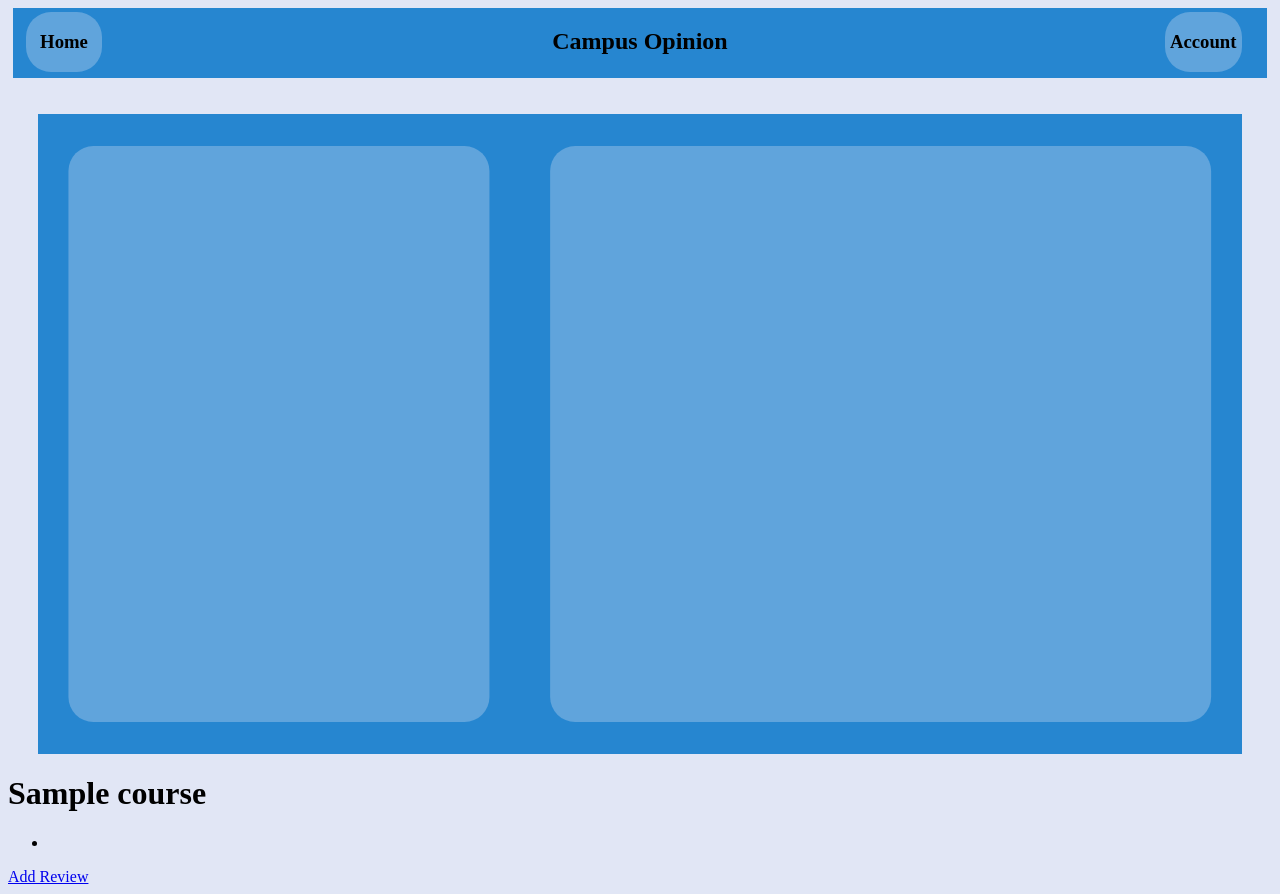
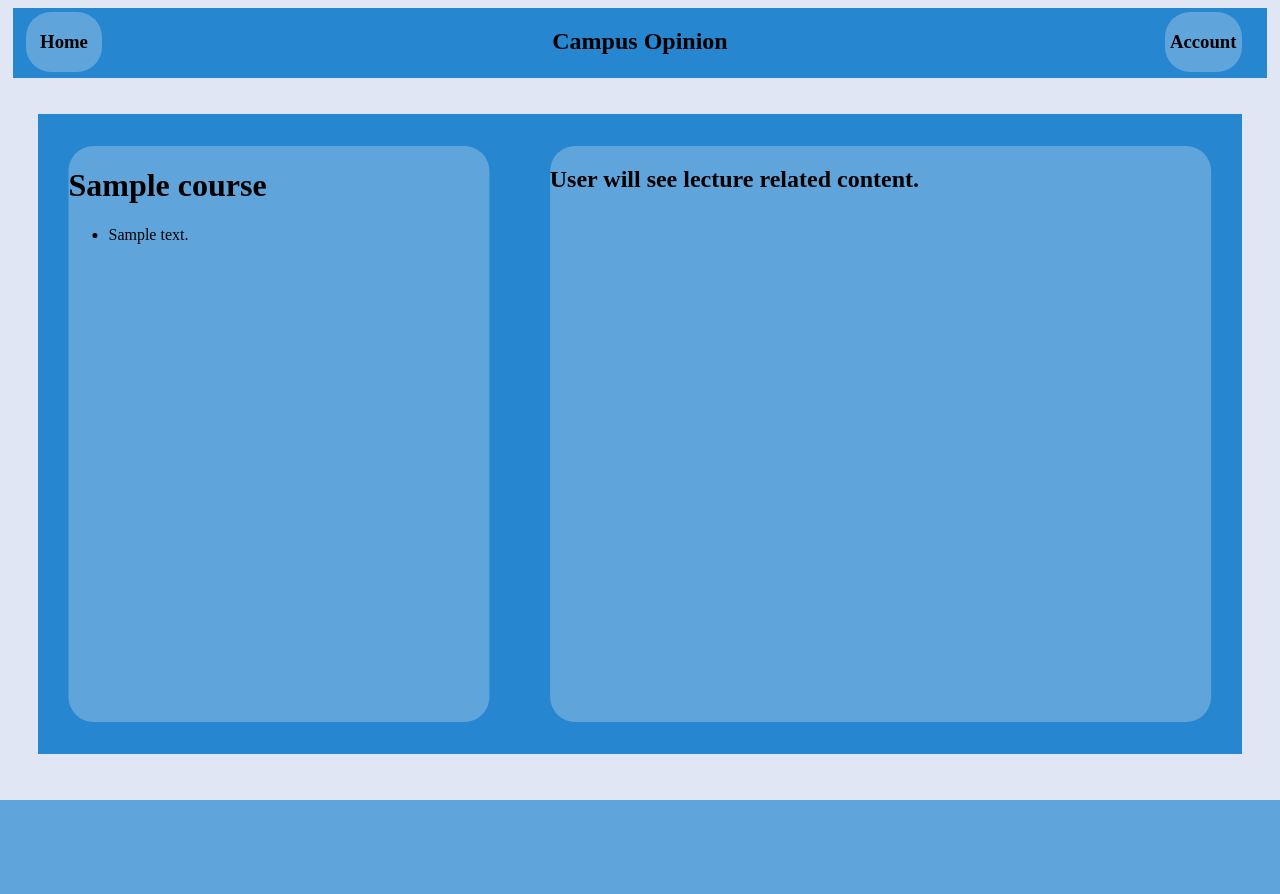
Before and after one commit to mrktrnbll/course-feedback-website-WAD2, a Django app: a page that uses templates/course_feedback/course.html in a window 1280 px wide. After the commit the page ends 800 px from the top, so only its background shows below. Run offline with Django 3.2, Linux system fonts and the light colour scheme; a user stored in the database is signed in; tables that the repository leaves empty hold one stand-in row (values such as "Sample post").

Commit message:
Tidied up html + working on course form

```diff
--- a/course_feedback/views.py
+++ b/course_feedback/views.py
@@ -35,6 +35,19 @@
     except Course.DoesNotExist:
         context_dict['reviews'] = None
         context_dict['course'] = None
+
+
+    form = AddCourse()
+    if request.method == 'POST':
+        form = AddCourse(request.POST)
+
+        if form.is_valid():
+            form.save(commit=True)
+            return redirect('/course_feedback/')
+        else:
+            print(form.errors)
+
+    context_dict['form'] = form
 
     return render(request, 'course_feedback/course.html', context = context_dict)
 
--- a/templates/course_feedback/course.html
+++ b/templates/course_feedback/course.html
@@ -9,22 +9,41 @@
     {% endif %}
 {% endblock %}
 
-{% block body_block %}
+{% block home_box_left_block %}
     {% if course %}
         <h1>{{ course.name }}</h1>
         {% if reviews %}
         <ul>
             {% for review in reviews %}
-        <li><a href="{{ review.url }}">{{ review.title }}</a></li>
+            <li>{{ review.content }}</li>
             {% endfor %}
         </ul>
         {% else %}
         <strong>No reviews currently in course.</strong>
         {% endif %}
-    {% if user.is_authenticated %}
-        <a href="{% url 'rango:add_review' course.slug %}">Add Review</a><br />
-    {% endif %}
     {% else %}
     The specified course does not exist
     {% endif %}
 {% endblock %}
+
+{% block home_box_right_block %}
+    {% if not user.is_authenticated %}
+        <p>You aren't logged in yet!</p>
+        <p>Register or log in to leave a review!</p>
+    {% elif user.is_active %}
+        {% if user.profile.get_is_lecturer is True %}
+            <h2>User will see lecture related content.</h2>
+        {% elif user.profile.get_is_lecturer is False %}
+        <form method="post" method="post" action="{% url 'course_feedback:show_course' course.slug %}">
+            {% csrf_token %}
+            Review: <input type="text" name="content" value="" size="50" />
+            <input type="submit" value="submit" value="Add Review"/>
+        </form>
+        {% else %}
+            <h2>User is waiting to be allocated a role.</h2>
+        {% endif %}
+    {% else %}
+        <p>You aren't logged in yet!</p>
+        <p>Log-in to see personalized data</p>
+    {% endif %}
+{% endblock %}
```
Lines whose indentation alone changed are shown as unchanged.
